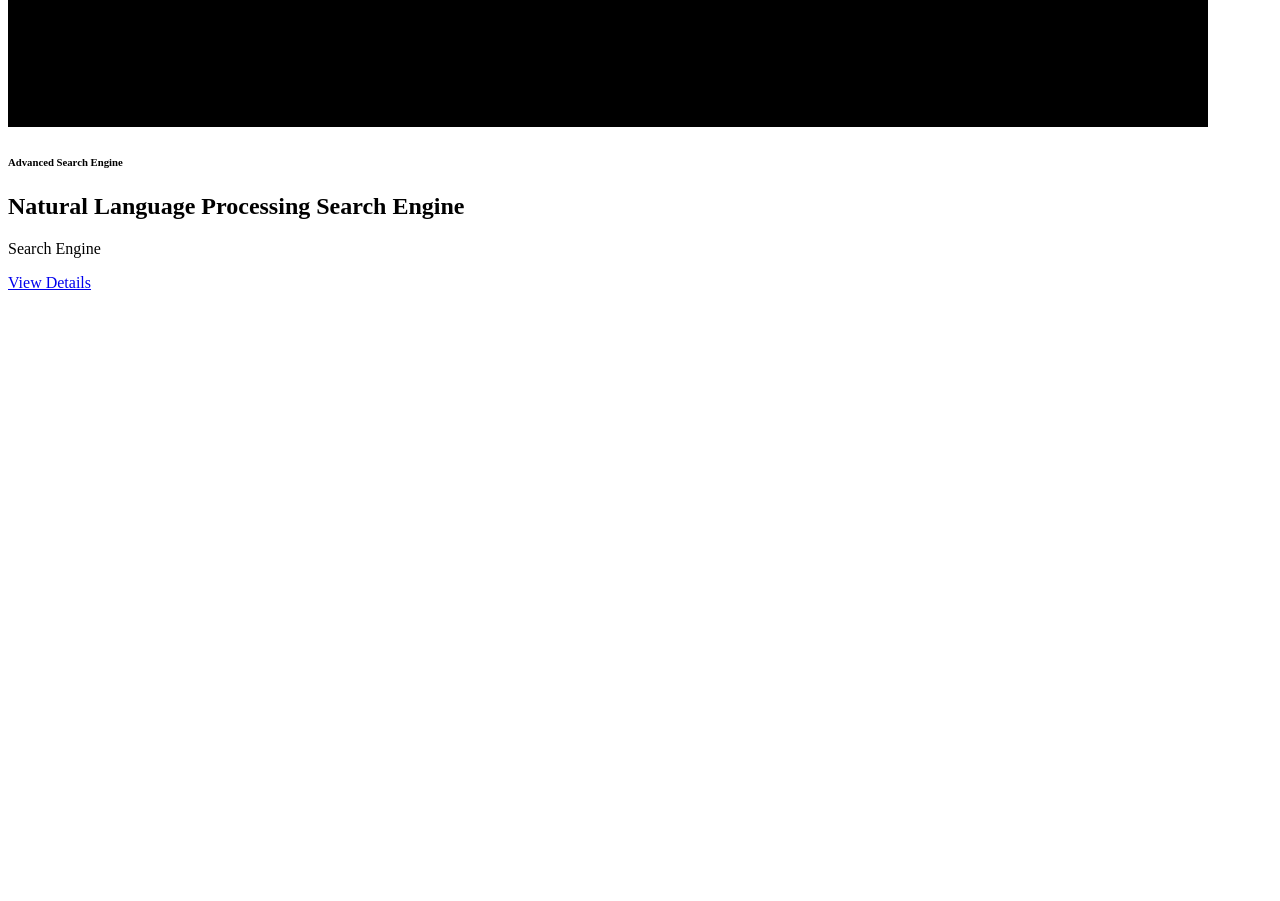
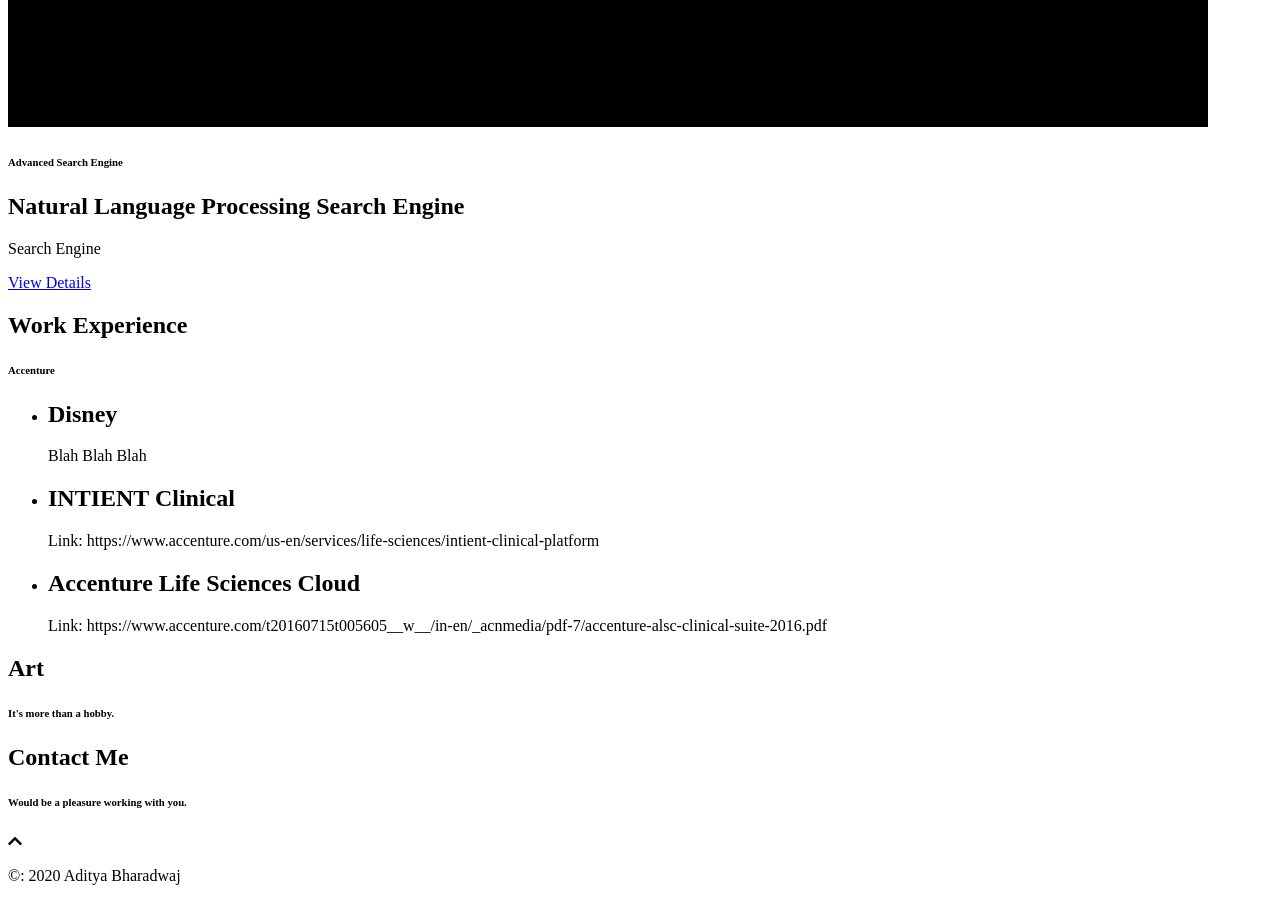
Before and after one commit to adityagator/adityagator.github.io, a plain HTML site: page index.html in a window 1280 px wide. Shown: the part 6448-7349 px from the top of the page. Before the commit the page ends 6748 px from the top, so only its background shows below. Drawn offline with nearby package versions, Linux system fonts and the light colour scheme.

Commit message:
HTML skeleton done

```diff
--- a/index.html
+++ b/index.html
@@ -1,13 +1,16 @@
 <!DOCTYPE html>
 <html lang="en">
+
 <head>
     <meta charset="UTF-8">
     <meta name="viewport" content="width=device-width, initial-scale=1">
     <title>Aditya Bharadwaj</title>
     <link rel="stylesheet" href="https://unpkg.com/aos@next/dist/aos.css" />
-    <link rel="stylesheet" href="https://use.fontawesome.com/releases/v5.7.2/css/all.css" integrity="sha384-fnmOCqbTlWIlj8LyTjo7mOUStjsKC4pOpQbqyi7RrhN7udi9RwhKkMHpvLbHG9Sr" crossorigin="anonymous">
+    <link rel="stylesheet" href="https://use.fontawesome.com/releases/v5.7.2/css/all.css"
+        integrity="sha384-fnmOCqbTlWIlj8LyTjo7mOUStjsKC4pOpQbqyi7RrhN7udi9RwhKkMHpvLbHG9Sr" crossorigin="anonymous">
     <link rel="stylesheet" href="main.css">
 </head>
+
 <body>
     <header>
         <div class="menu-toggler">
@@ -158,11 +161,69 @@
                     <a href="#" class="cta">View Details</a>
                 </div>
             </div>
+    </section>
 
+    <section class="exp" id="exp">
+        <div class="container">
+            <div class="section-heading">
+                <h1>Work Experience</h1>
+                <h6>Accenture</h6>
+            </div>
+            <div class="timeline">
+                <ul>
+                    <li class="date" data-date="2018-2019">
+                        <h1>Disney</h1>
+                        <p>
+                            Blah Blah Blah
+                        </p>
+                    </li>
+                    <li class="date" data-date="2017-2018">
+                        <h1>INTIENT Clinical</h1>
+                        <p>
+                            Link: https://www.accenture.com/us-en/services/life-sciences/intient-clinical-platform
+                        </p>
+                    </li>
+                    <li class="date" data-date="2016">
+                        <h1>Accenture Life Sciences Cloud</h1>
+                        <p>
+                            Link:
+                            https://www.accenture.com/t20160715t005605__w__/in-en/_acnmedia/pdf-7/accenture-alsc-clinical-suite-2016.pdf
+                        </p>
+                    </li>
+                </ul>
+            </div>
+        </div>
     </section>
+
+    <section class="art" id="art">
+        <div class="container">
+            <div class="section-heading">
+                <h1>Art</h1>
+                <h6>It's more than a hobby.</h6>
+            </div>
+        </div>
+    </section>
+
+    <section class="contact" id="contact">
+        <div class="container">
+            <div class="section-heading">
+                <h1>Contact Me</h1>
+                <h6>Would be a pleasure working with you.</h6>
+            </div>
+        </div>
+    </section>
+
+    <footer class="copyright">
+        <div class="up" id="up">
+            <i class="fas fa-chevron-up"></i>
+            <p>&copy: 2020 Aditya Bharadwaj</p>
+        </div>
+    </footer>
+
 
     <script src="https://ajax.googleapis.com/ajax/libs/jquery/3.3.1/jquery.min.js"></script>
     <script src="https://unpkg.com/aos@next/dist/aos.js"></script>
     <script src="main.js"></script>
 </body>
+
 </html>
```
